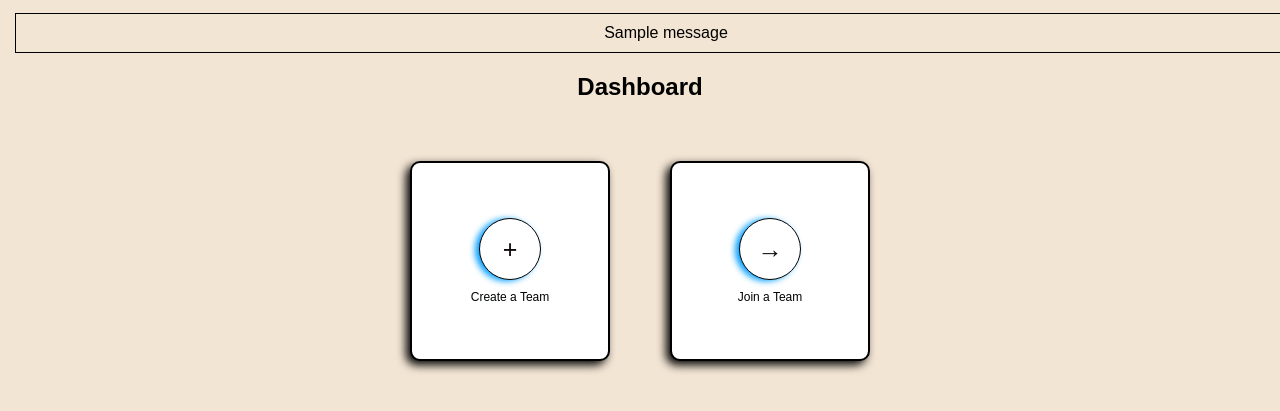
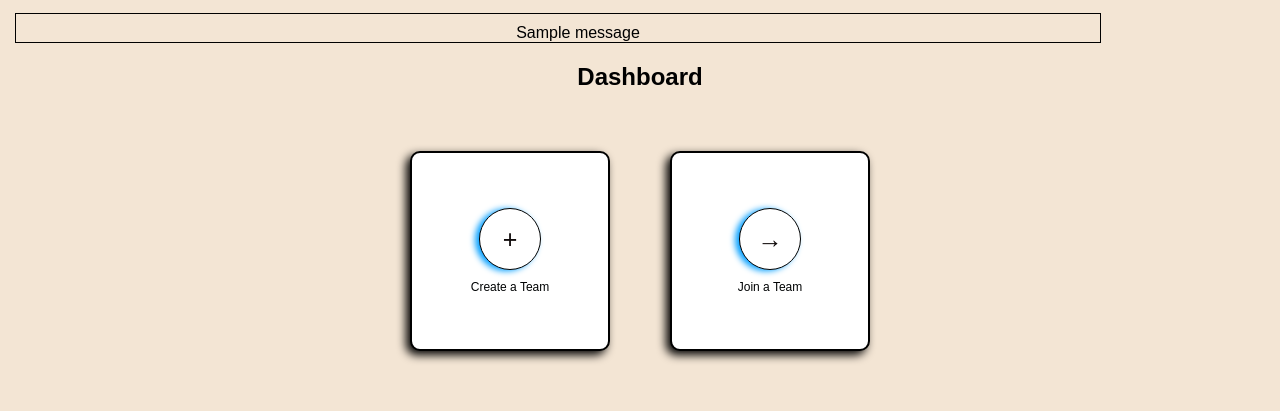
Before and after one commit to vijay-varadarajan/sociovate, a Django app: template portal/templates/portal/dashboard.html in a window 1280 px wide. Shown: the part 70-481 px from the top of the page. Run offline with Django 4.2, Linux system fonts and the light colour scheme; the template is opened without the code that fills it, so the values that code supplies are empty; tables that the repository leaves empty hold one stand-in row (values such as "Sample post"); one stand-in notice (Sample message) is shown; parts of the project's set-up code (start-up, migrations or seed data) failed here and were passed over; some libraries are stand-ins or nearby versions; some web fonts are replaced.

Commit message:
error messages

```diff
--- a/portal/templates/portal/dashboard.html
+++ b/portal/templates/portal/dashboard.html
@@ -23,7 +23,7 @@
 
     {% if messages %}
         {% for message in messages %}
-            <div class="alert alert-{{ message.tags }}" style="width: 100%; display: flex; align-items: center; justify-content:center; padding: 10px; margin: 15px; border: 1px solid black; border-radius: 5px7">
+            <div class="alert alert-{{ message.tags }}" style="width: 80%; display: flex; align-items: center; justify-content:center; text-align:center; padding: 10px 10px 0px 50px; margin: 15px; border: 1px solid black; border-radius: 5px7">
                 {{ message }}
             </div>
         {% endfor %}
```
